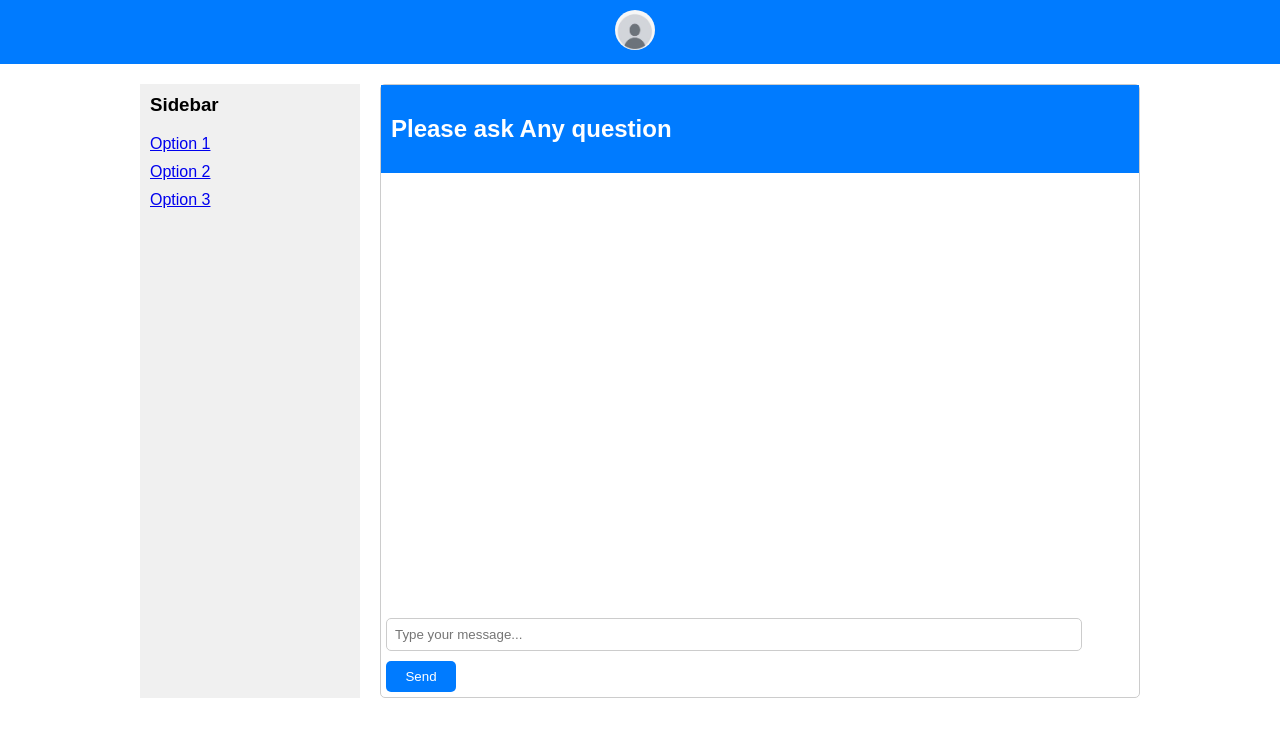
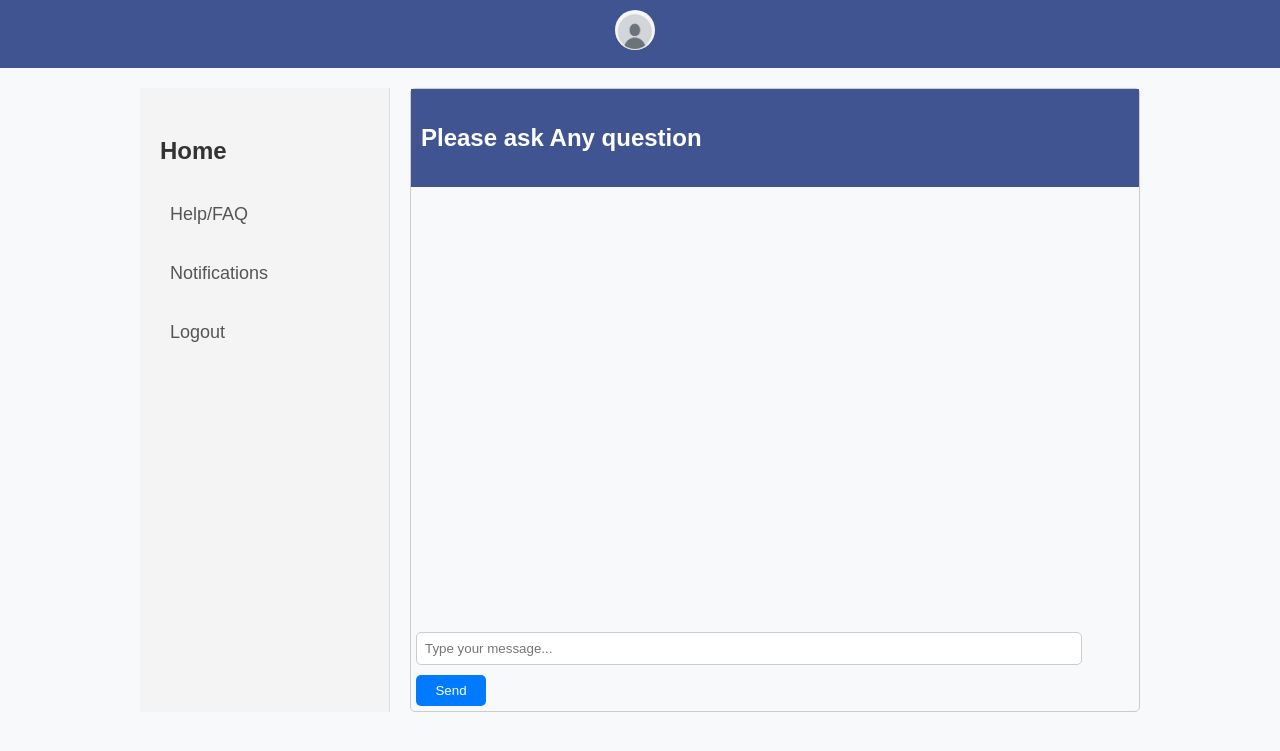
Before and after one commit to abdimoha-dev/chatbot, a Django app: template chatbotApp/templates/chat.html in a window 1280 px wide. Shown: the top 751 px of the page. Run offline with Django 3.2, Linux system fonts and the light colour scheme; the template is opened without the code that fills it, so the values that code supplies are empty.

Commit message:
update ui styling

```diff
--- a/chatbotApp/templates/chat.html
+++ b/chatbotApp/templates/chat.html
@@ -8,12 +8,15 @@
     <style>
       body {
         font-family: Arial, sans-serif;
+        background-color: #f8f9fa;
+        color: #333;
         margin: 0;
         padding: 0;
+        line-height: 1.6;
       }
 
       header {
-        background-color: #007bff;
+        background-color: #3f5491;
         color: #fff;
         padding: 10px;
         text-align: center;
@@ -26,22 +29,44 @@
       }
 
       .sidebar {
-        width: 200px;
-        background-color: #f0f0f0;
-        padding: 10px;
+        width: 250px;
+        background-color: #f4f4f4;
+        padding: 20px;
+        border-right: 1px solid #ddd;
+        box-sizing: border-box;
       }
 
       .sidebar h3 {
-        margin-top: 0;
+        margin-bottom: 20px;
+        color: #333;
+        font-size: 24px;
+        text-decoration: none;
+        cursor: pointer;
       }
 
       .options {
         list-style: none;
         padding: 0;
+        margin: 0;
       }
 
       .options li {
         margin-bottom: 10px;
+      }
+
+      .options li a {
+        color: #555;
+        text-decoration: none;
+        font-size: 18px;
+        display: block;
+        padding: 10px;
+        border-radius: 5px;
+        transition: background-color 0.3s ease;
+      }
+
+      .options li a:hover {
+        background-color: #007bff;
+        color: #fff;
       }
 
       .chat-container {
@@ -52,7 +77,7 @@
       }
 
       .header {
-        background-color: #007bff;
+        background-color: #3f5491;
         color: #fff;
         padding: 10px;
       }
@@ -161,11 +186,11 @@
     </header>
     <div class="container">
       <div class="sidebar">
-        <h3>Sidebar</h3>
+        <h3 href="#">Home</h3>
         <ul class="options">
-          <li><a href="#">Option 1</a></li>
-          <li><a href="#">Option 2</a></li>
-          <li><a href="#">Option 3</a></li>
+          <li><a href="#">Help/FAQ</a></li>
+          <li><a href="#">Notifications</a></li>
+          <li><a href="#">Logout</a></li>
         </ul>
       </div>
       <div class="chat-container">
--- a/chatbotApp/templates/login.html
+++ b/chatbotApp/templates/login.html
@@ -18,7 +18,7 @@
     <div class="col-lg-5 col-12">
         <div id="auth-left">
             <div class="auth-logo">
-                <a href="#!"><img src="% static 'assets/images/logo/logo.png' %}" alt="Logo"></a>
+                <a href="#!"><img src="{% static 'images/logo.png' %}" alt="Logo"></a>
             </div>
             {% for message in messages %}
                 <p id="messages">  {{message}}</p>
```
Also changed, not shown: db.sqlite3.
